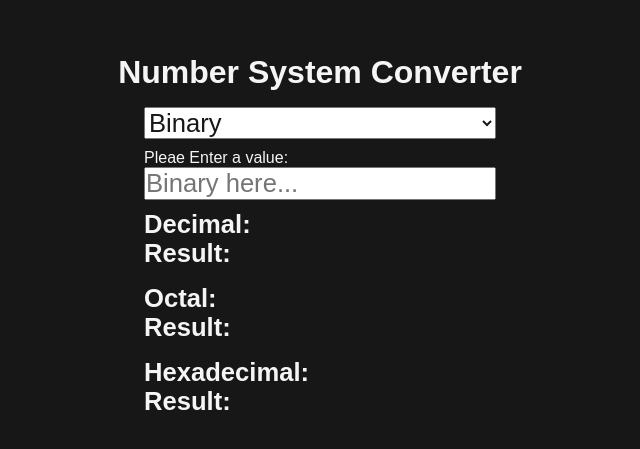
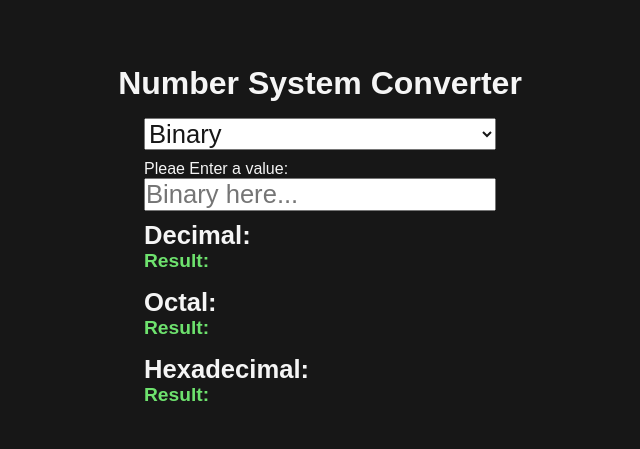
Before and after one commit to NADS-PROGRAMMER/Number-System-Converter, a React (Create React App) app: page / in a window 1280 px wide. Shown: the part 149-598 px from the top of the page, without its empty margins (320-960 px from the left). Built offline with nearby package versions, Linux system fonts and the light colour scheme.

Commit message:
added a Decimal to other system program and also fixed the bug of not letting the user to input an invalid value based on the dropdown value

```diff
--- a/src/CSS/app.css
+++ b/src/CSS/app.css
@@ -109,6 +109,7 @@ header h1 {
 }
 
 .result section small {
-  font-size: clamp(1rem, 2vw, 1.2rem);
+  font-size: clamp(1.1rem, 2vw, 1.2rem);
   font-weight: 600;
+  color: #6ee26e;
 }
--- a/src/Components/Converter.js
+++ b/src/Components/Converter.js
@@ -1,4 +1,4 @@
-import React, {useState} from 'react'
+import React, {useState, useEffect} from 'react'
 import Dropdown from './Dropdown'
 import Textfield from './Textfield'
 import Results from './Results'
@@ -7,6 +7,8 @@ function Converter() {
 
     const [dropdownValue, setDropDownValue] = useState('Binary')
     const [textfieldValue, setTextfieldValue] = useState('');
+
+
 
     return (
         <div className="converter">
--- a/src/Components/Results.js
+++ b/src/Components/Results.js
@@ -1,14 +1,15 @@
 import React from 'react'
-import {toDecimal, toOctal} from '../Javascripts/Binary';
+import {toDecimal, toHexadecimal, toOctal} from '../Javascripts/Binary';
 
 function Results({dropdownValue, textfieldValue}) {
 
+    /** It must have a condition if it is Binary or Octal or other number system is selected. */
     return (
         <div className="result"  >
             <Result title="Binary" dropdownValue={dropdownValue}/>
             <Result title="Decimal" dropdownValue={dropdownValue} convertedValue={toDecimal(textfieldValue)}/>
             <Result title="Octal" dropdownValue={dropdownValue} convertedValue={toOctal(textfieldValue)}/>
-            <Result title="Hexadecimal" dropdownValue={dropdownValue}/>
+            <Result title="Hexadecimal" dropdownValue={dropdownValue} convertedValue={toHexadecimal(textfieldValue)}/>
         </div>
     )
 }
@@ -18,7 +19,7 @@ function Result({title, dropdownValue, convertedValue}) {
     return (
         <section style={dropdownValue === title ? {display: 'none'} : {display: 'block'}}>
             <p>{title}: </p>
-            <p>Result: {convertedValue}</p>
+            <small>Result: {convertedValue}</small>
         </section>
     )
 }
--- a/src/Components/Textfield.js
+++ b/src/Components/Textfield.js
@@ -1,10 +1,16 @@
-import React from 'react'
+import React, {useEffect} from 'react'
 
 function Textfield({dropdownValue, textfieldValue, setTextfieldValue}) {
+
+    useEffect(() => {
+        if (dropdownValue ==='Binary' &&  textfieldValue.match(/[^10]/ig)) {
+            setTextfieldValue(prevValue => prevValue.slice(0, prevValue.length - 1))
+        }
+    }, [textfieldValue])
     return (
         <section className="textfield-section">
             <label htmlFor="">{"Pleae Enter a value: "}</label>
-            <input value={textfieldValue} onChange={(e) => {
+            <input value={textfieldValue} onInput={(e) => {
                 setTextfieldValue(e.target.value)
             }} type="text" name="input-field" id="textfield" placeholder={dropdownValue + " here..."}/>
         </section>
--- a/src/Javascripts/Binary.js
+++ b/src/Javascripts/Binary.js
@@ -2,13 +2,14 @@
 
 function toDecimal(binary) {
 
+    let myBinary = Array.from(binary)
     const BASE = 2;
     let pow = 0;
     let decimal = 0;
 
-    for (let i = binary.length - 1; i >= 0; i--) {
+    for (let i = myBinary.length - 1; i >= 0; i--) {
 
-        let bit = binary[i]
+        let bit = myBinary[i]
 
         if (bit === '1')
             decimal += Math.pow(BASE, pow)
@@ -28,7 +29,6 @@ function toOctal(binary) {
     while (decimalValue > 0) {
 
         octal += String(decimalValue % 8);
-        console.log(decimalValue % 8)
         decimalValue = Math.trunc(decimalValue/8)
     }
 
@@ -45,4 +45,51 @@ function toOctal(binary) {
     return reverse(octal);
 }
 
-export {toDecimal, toOctal};
+function getHex(decimal) {
+
+    switch(decimal) {
+        case 10: return 'A';
+        case 11: return 'B';
+        case 12: return 'C';
+        case 13: return 'D';
+        case 14: return 'E';
+        case 15: return 'F';
+    }
+    return decimal;
+}
+
+function toHexadecimal(binary) {
+
+    function sliceToBinary() {
+
+        let divided = []
+        let currArray = []
+
+        for (let i = binary.length - 1; i >= 0; i-=4) {
+
+            currArray = []
+
+            for (let j = i; j >= (i-3); j--) {
+
+                if (binary[j] === undefined)
+                    break;
+
+                currArray.push(binary[j])
+            }
+
+            divided.push(currArray)
+        }
+        return divided
+    }
+
+    let hexadecimalValue = ''
+    let divided = sliceToBinary()
+
+    for (let i = divided.length - 1; i >= 0; i--) {
+
+        hexadecimalValue += getHex(toDecimal(divided[i].reverse()))
+    }
+    return hexadecimalValue
+}
+
+export {toDecimal, toOctal, toHexadecimal};
--- a/src/SASS/app.scss
+++ b/src/SASS/app.scss
@@ -72,8 +72,9 @@ header h1 {
       font-weight: bold;
     }
     small {
-      font-size: clamp(1rem, 2vw, 1.2rem);
+      font-size: clamp(1.1rem, 2vw, 1.2rem);
       font-weight: 600;
+      color: rgb(110, 226, 110);
     }
   }
 }
```
Also changed, not shown: src/Javascripts/Decimal.js (added, +65 -0 lines).
